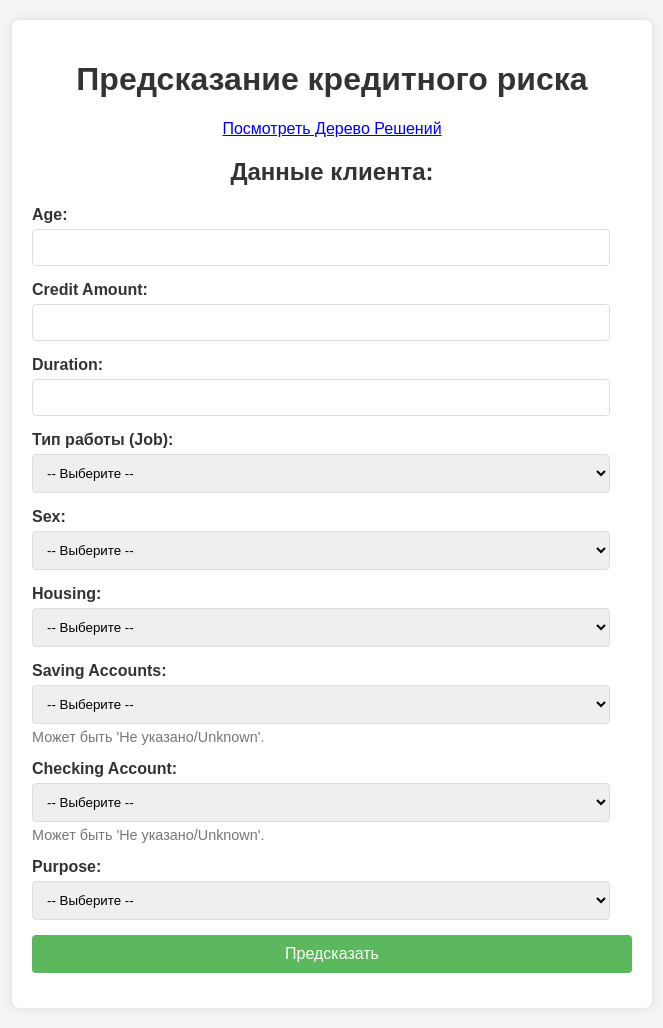
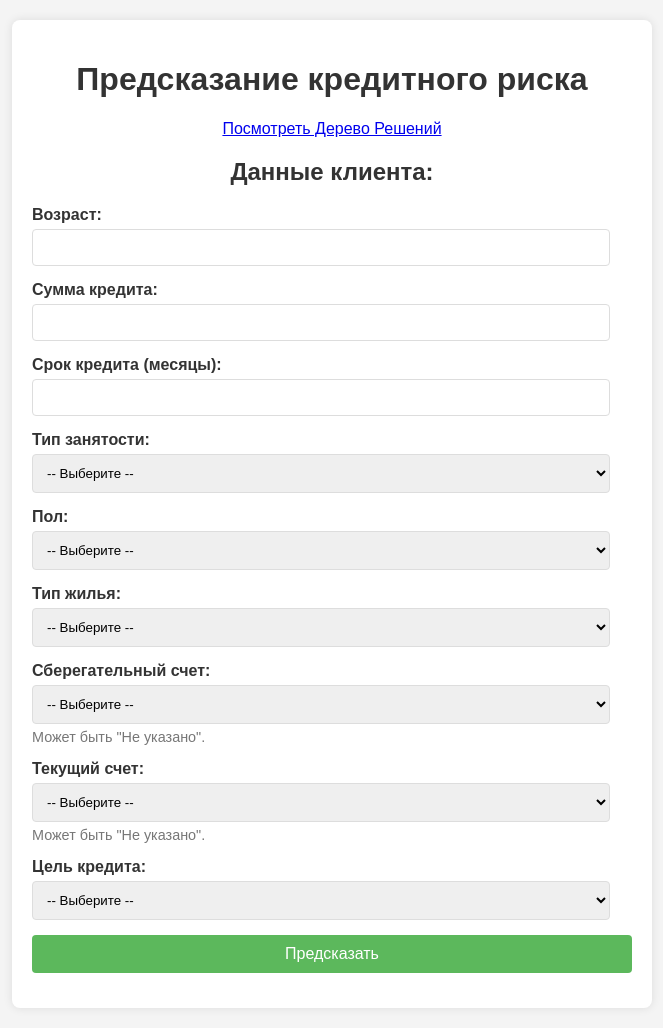
Before and after one commit to amerk-dev/AI_CourseWork, a Flask app: page / in a window 1280 px wide. Shown: the whole page, without its empty margins (308-971 px from the left). Run offline with Flask 3, Linux system fonts and the light colour scheme.

Commit message:
руссифицировал

```diff
--- a/app.py
+++ b/app.py
@@ -1,48 +1,97 @@
 # credit_risk_app/app.py
-from flask import Flask, request, render_template, jsonify, send_from_directory  # <--- Добавлено send_from_directory
+from flask import Flask, request, render_template, jsonify, send_from_directory
 import pandas as pd
 import numpy as np
-import os  # <--- Добавлено
+import os
 
 from src.predict import make_prediction
 from src.config import (
     CATEGORICAL_COLS_FOR_OHE, ORIGINAL_NUMERICAL_COLS,
-    MODEL_DIR  # <--- Добавлено для пути к изображению дерева
+    MODEL_DIR
 )
 
 app = Flask(__name__)
 
-# ... (остальной код app.py, включая FORM_FIELDS, OPTIONS, @app.route('/'), @app.route('/api/predict')) ...
-# (Код для @app.route('/') и @app.route('/api/predict') остается таким же, как в предыдущем ответе)
-# ... (весь код до if __name__ == '__main__':)
+# --- Русские отображаемые имена и опции ---
+DISPLAY_NAMES_NUMERICAL = {
+    'Age': 'Возраст',
+    'Credit amount': 'Сумма кредита',
+    'Duration': 'Срок кредита (месяцы)'
+}
 
-# Копируем сюда предыдущий код для index и api_predict
-# Определяем поля, которые должны быть в форме.
-# Мы возьмем их из конфигурации, чтобы быть консистентными.
-# 'Job' уже есть в CATEGORICAL_COLS_FOR_OHE
-FORM_FIELDS_NUMERICAL = ORIGINAL_NUMERICAL_COLS
-FORM_FIELDS_CATEGORICAL = [col for col in CATEGORICAL_COLS_FOR_OHE if col != 'Job']  # 'Job' отдельно обработаем
+DISPLAY_NAMES_CATEGORICAL = {
+    'Job': 'Тип занятости',
+    'Sex': 'Пол',
+    'Housing': 'Тип жилья',
+    'Saving accounts': 'Сберегательный счет',
+    'Checking account': 'Текущий счет',
+    'Purpose': 'Цель кредита'
+}
 
-# Возможные значения для категориальных полей (можно расширить на основе уникальных значений датасета)
-# Для 'NA'/'Unknown' в select можно добавить опцию с value="" или "Unknown"
-SEX_OPTIONS = ['male', 'female']
-HOUSING_OPTIONS = ['own', 'rent', 'free']
-SAVING_ACCOUNTS_OPTIONS = ['Unknown', 'little', 'moderate', 'quite rich', 'rich']  # Добавили 'Unknown'
-CHECKING_ACCOUNT_OPTIONS = ['Unknown', 'little', 'moderate', 'rich']  # Добавили 'Unknown'
-PURPOSE_OPTIONS = ['radio/TV', 'education', 'furniture/equipment', 'car', 'business', 'repairs', 'domestic appliance',
-                   'others', 'vacation']  # Расширил немного
-JOB_OPTIONS = [
-    {"value": 0, "label": "0: Unskilled - non-resident"},
-    {"value": 1, "label": "1: Unskilled - resident"},
-    {"value": 2, "label": "2: Skilled"},
-    {"value": 3, "label": "3: Highly skilled"}
+# Русские опции для select-ов
+SEX_OPTIONS_RU = {
+    'male': 'Мужской',
+    'female': 'Женский'
+}
+HOUSING_OPTIONS_RU = {
+    'own': 'Собственное',
+    'rent': 'Аренда',
+    'free': 'Бесплатное'
+}
+# Для счетов, 'Unknown' уже обрабатывается в шаблоне как "Не указано"
+SAVING_ACCOUNTS_OPTIONS_RU = {
+    'little': 'Мало',
+    'moderate': 'Средне',
+    'quite rich': 'Достаточно много',
+    'rich': 'Много'
+    # 'Unknown' будет "Не указано"
+}
+CHECKING_ACCOUNT_OPTIONS_RU = {
+    'little': 'Мало',
+    'moderate': 'Средне',
+    'rich': 'Много'
+    # 'Unknown' будет "Не указано"
+}
+PURPOSE_OPTIONS_RU = {
+    'radio/TV': 'Радио/Телевизор',
+    'education': 'Образование',
+    'furniture/equipment': 'Мебель/Оборудование',
+    'car': 'Автомобиль',
+    'business': 'Бизнес',
+    'repairs': 'Ремонт',
+    'domestic appliance': 'Бытовая техника',
+    'others': 'Другое',
+    'vacation': 'Отпуск/Путешествие'
+}
+JOB_OPTIONS_RU = [
+    {"value": 0, "label": "0: Неквалифицированный (нерезидент)"},
+    {"value": 1, "label": "1: Неквалифицированный (резидент)"},
+    {"value": 2, "label": "2: Квалифицированный"},
+    {"value": 3, "label": "3: Высококвалифицированный"}
 ]
+
+# Маппинг для отображения опций в шаблоне
+# Ключ - имя поля, значение - словарь {оригинальное_значение: русское_значение}
+DISPLAY_OPTIONS_MAP = {
+    'Sex': SEX_OPTIONS_RU,
+    'Housing': HOUSING_OPTIONS_RU,
+    'Saving accounts': SAVING_ACCOUNTS_OPTIONS_RU,
+    'Checking account': CHECKING_ACCOUNT_OPTIONS_RU,
+    'Purpose': PURPOSE_OPTIONS_RU,
+    # Job обрабатывается отдельно через job_options_ru
+}
+
+# Русские метки для предсказаний
+RISK_LABELS_RU = {
+    'good': 'Хороший',
+    'bad': 'Плохой'
+}
 
 
 @app.route('/', methods=['GET', 'POST'])
 def index():
     prediction_result_display = None
-    form_data = {}  # Для сохранения введенных пользователем значений
+    form_data = {}
 
     if request.method == 'POST':
         try:
@@ -50,57 +99,74 @@ def index():
             form_data = raw_form_data.copy()
 
             input_data_for_prediction = {}
-            for field in FORM_FIELDS_NUMERICAL:
-                value = raw_form_data.get(field)
+            for field_key in DISPLAY_NAMES_NUMERICAL.keys():  # Используем ключи из нашего словаря
+                value = raw_form_data.get(field_key)
                 if value:
-                    input_data_for_prediction[field] = float(value) if '.' in value else int(value)
+                    input_data_for_prediction[field_key] = float(value) if '.' in value else int(value)
+                # else: обработка обязательных полей, если нужно
 
-            for field in FORM_FIELDS_CATEGORICAL:
-                value = raw_form_data.get(field)
-                if value == "Unknown" or not value:
-                    input_data_for_prediction[field] = None
-                else:
-                    input_data_for_prediction[field] = value
-
+            # 'Job' отдельно
             job_value = raw_form_data.get('Job')
             if job_value:
                 input_data_for_prediction['Job'] = int(job_value)
 
-            all_expected_fields = ORIGINAL_NUMERICAL_COLS + CATEGORICAL_COLS_FOR_OHE
-            for field_name in all_expected_fields:
-                if field_name not in input_data_for_prediction:
-                    if field_name in CATEGORICAL_COLS_FOR_OHE:
-                        input_data_for_prediction[field_name] = None
-                    else:
-                        app.logger.warning(f"Поле {field_name} отсутствует во входных данных для предсказания.")
+            for field_key in DISPLAY_NAMES_CATEGORICAL.keys():
+                if field_key == 'Job': continue  # Уже обработали
+                value = raw_form_data.get(field_key)
+                # "Unknown" или пустая строка из select обрабатывается в preprocess_features
+                # Поэтому передаем как есть или None если пустая строка (если поле не required)
+                if value == "Unknown" or not value:
+                    input_data_for_prediction[field_key] = "Unknown"  # Или None, если preprocess_features ожидает None
+                else:
+                    input_data_for_prediction[field_key] = value
 
-            app.logger.info(f"Данные для предсказания: {input_data_for_prediction}")
-            prediction = make_prediction(input_data_for_prediction)
+            app.logger.info(
+                f"Данные для предсказания (сырые из формы, но ключи как в модели): {input_data_for_prediction}")
 
-            if prediction and "error" not in prediction:
+            # Делаем предсказание
+            prediction_raw = make_prediction(
+                input_data_for_prediction)  # функция make_prediction вернет {'predicted_risk_label': 'good', ...}
+
+            if prediction_raw and "error" not in prediction_raw:
+                # Русифицируем метку
+                original_label = prediction_raw.get('predicted_risk_label', 'N/A')
                 prediction_result_display = {
-                    "label": prediction.get('predicted_risk_label', 'N/A'),
-                    "probability_good": f"{prediction.get('probability_good', 0) * 100:.2f}%"
+                    "label": RISK_LABELS_RU.get(original_label, original_label),  # Получаем русскую метку
+                    "probability_good": f"{prediction_raw.get('probability_good', 0) * 100:.2f}%"
                 }
-            elif prediction and "error" in prediction:
-                prediction_result_display = {"error": prediction["error"]}
+            elif prediction_raw and "error" in prediction_raw:
+                prediction_result_display = {
+                    "error": prediction_raw["error"]}  # Ошибки оставляем как есть или тоже русифицируем
             else:
-                prediction_result_display = {"error": "Не удалось получить предсказание."}
+                prediction_result_display = {"error": "Не удалось получить предсказание."}  # Русская ошибка
 
         except Exception as e:
             app.logger.error(f"Ошибка при обработке запроса: {e}", exc_info=True)
-            prediction_result_display = {"error": f"Произошла внутренняя ошибка: {str(e)}"}
+            prediction_result_display = {
+                "error": f"Произошла внутренняя ошибка. Пожалуйста, попробуйте позже."}  # Русская ошибка
+
+    # Собираем данные для передачи в шаблон
+    categorical_fields_for_template = {}
+    # Имена ключей, которые мы хотим передать в шаблон для генерации select-ов
+    categorical_keys_for_select = ['Sex', 'Housing', 'Saving accounts', 'Checking account', 'Purpose']
+
+    for key_original in categorical_keys_for_select:
+        # Формируем имя переменной с опциями, заменяя пробел на подчеркивание
+        options_variable_name = key_original.replace(' ', '_').upper() + '_OPTIONS_RU'
+        if options_variable_name in globals():
+            # globals()[options_variable_name] это, например, SEX_OPTIONS_RU
+            # .keys() вернет ['male', 'female']
+            categorical_fields_for_template[key_original] = list(globals()[options_variable_name].keys())
+        else:
+            app.logger.warning(f"Переменная с опциями {options_variable_name} не найдена для ключа '{key_original}'")
+            categorical_fields_for_template[key_original] = []  # Пустой список, чтобы шаблон не упал
 
     return render_template('index.html',
-                           numerical_fields=FORM_FIELDS_NUMERICAL,
-                           categorical_fields_data={
-                               "Sex": SEX_OPTIONS,
-                               "Housing": HOUSING_OPTIONS,
-                               "Saving accounts": SAVING_ACCOUNTS_OPTIONS,
-                               "Checking account": CHECKING_ACCOUNT_OPTIONS,
-                               "Purpose": PURPOSE_OPTIONS
-                           },
-                           job_options=JOB_OPTIONS,
+                           display_names_numerical=DISPLAY_NAMES_NUMERICAL,
+                           display_names_categorical=DISPLAY_NAMES_CATEGORICAL,
+                           job_options=JOB_OPTIONS_RU,
+                           categorical_fields_data=categorical_fields_for_template,
+                           display_options_map=DISPLAY_OPTIONS_MAP,
                            prediction=prediction_result_display,
                            form_data=form_data
                            )
@@ -108,33 +174,37 @@ def index():
 
 @app.route('/api/predict', methods=['POST'])
 def api_predict():
+    # ... (API эндпоинт можно оставить без изменений или добавить русификацию ошибок)
     if not request.is_json:
-        return jsonify({"error": "Missing JSON in request"}), 400
+        return jsonify({"error": "Запрос должен содержать JSON"}), 400  # Русская ошибка
     data = request.get_json()
     if not isinstance(data, dict):
-        return jsonify({"error": "Input data should be a JSON object"}), 400
+        return jsonify({"error": "Входные данные должны быть JSON объектом"}), 400  # Русская ошибка
     try:
-        prediction_result = make_prediction(data)
-        if "error" in prediction_result:
-            return jsonify(prediction_result), 400
-        return jsonify(prediction_result)
+        prediction_result_raw = make_prediction(data)
+        if "error" in prediction_result_raw:
+            return jsonify(prediction_result_raw), 400
+
+        # Русификация ответа API (опционально, зависит от требований к API)
+        original_label = prediction_result_raw.get('predicted_risk_label')
+        if original_label:
+            prediction_result_raw['predicted_risk_label_ru'] = RISK_LABELS_RU.get(original_label, original_label)
+
+        return jsonify(prediction_result_raw)
+
     except Exception as e:
         app.logger.error(f"API Error: {e}", exc_info=True)
-        return jsonify({"error": "Internal server error during prediction"}), 500
+        return jsonify({"error": "Внутренняя ошибка сервера при предсказании"}), 500  # Русская ошибка
 
 
-# Новый маршрут для отображения дерева решений
 @app.route('/decision_tree')
 def decision_tree_page():
-    # Путь к изображению дерева. Имя файла должно совпадать с тем, что генерируется в model_training.py
     tree_image_filename = 'decision_tree.png'
     tree_image_exists = os.path.exists(os.path.join(MODEL_DIR, tree_image_filename))
     return render_template('decision_tree.html', tree_image_filename=tree_image_filename,
                            tree_image_exists=tree_image_exists)
 
 
-# Маршрут для отдачи статических файлов (изображения дерева) из папки models
-# Flask по умолчанию ищет статику в папке 'static'. Мы делаем это для 'models'.
 @app.route('/models/<filename>')
 def serve_model_file(filename):
     return send_from_directory(MODEL_DIR, filename)
--- a/src/model_training.py
+++ b/src/model_training.py
@@ -18,6 +18,11 @@ from .config import (
 
 )
 from .data_preprocessing import get_train_test_data
+
+RISK_LABELS_RU_FOR_TREE = {
+    'bad': 'Плохой', # Порядок важен, должен совпадать с label_encoder_risk.classes_
+    'good': 'Хороший'
+}
 
 def build_model(input_shape):
     tf.random.set_seed(RANDOM_STATE)
--- a/templates/decision_tree.html
+++ b/templates/decision_tree.html
@@ -18,7 +18,7 @@
 <body>
     <div class="container">
         <h1>Визуализация Дерева Решений</h1>
-        <p><a href="{{ url_for('index') }}">Вернуться на главную</a></p>
+        <p><a href="{{ url_for('index') }}">Вернуться на главную страницу</a></p>
 
         {% if tree_image_exists %}
             <p>Это дерево решений было обучено на тех же данных, что и основная нейросетевая модель. Оно может помочь понять некоторые зависимости в данных.</p>
--- a/templates/index.html
+++ b/templates/index.html
@@ -5,37 +5,11 @@
     <meta name="viewport" content="width=device-width, initial-scale=1.0">
     <title>Предсказание кредитного риска</title>
     <style>
-        body {
-            font-family: sans-serif;
-            margin: 20px;
-            background-color: #f4f4f4;
-            color: #333;
-        }
-
-        .container {
-            background-color: #fff;
-            padding: 20px;
-            border-radius: 8px;
-            box-shadow: 0 0 10px rgba(0, 0, 0, 0.1);
-            max-width: 600px;
-            margin: auto;
-        }
-
-        h1, h2 {
-            color: #333;
-            text-align: center;
-        }
-
-        form div {
-            margin-bottom: 15px;
-        }
-
-        label {
-            display: block;
-            margin-bottom: 5px;
-            font-weight: bold;
-        }
-
+        body { font-family: sans-serif; margin: 20px; background-color: #f4f4f4; color: #333; }
+        .container { background-color: #fff; padding: 20px; border-radius: 8px; box-shadow: 0 0 10px rgba(0,0,0,0.1); max-width: 600px; margin: auto; }
+        h1, h2 { color: #333; text-align: center; }
+        form div { margin-bottom: 15px; }
+        label { display: block; margin-bottom: 5px; font-weight: bold; }
         input[type="number"], select {
             width: calc(100% - 22px); /* Учитываем padding и border */
             padding: 10px;
@@ -43,7 +17,6 @@
             border-radius: 4px;
             box-sizing: border-box; /* Важно для корректного расчета ширины */
         }
-
         input[type="submit"] {
             background-color: #5cb85c;
             color: white;
@@ -55,96 +28,67 @@
             display: block;
             width: 100%;
         }
-
-        input[type="submit"]:hover {
-            background-color: #4cae4c;
-        }
-
+        input[type="submit"]:hover { background-color: #4cae4c; }
         .prediction-result {
             margin-top: 20px;
             padding: 15px;
             border-radius: 4px;
             text-align: center;
         }
-
-        .prediction-result.good {
-            background-color: #dff0d8;
-            color: #3c763d;
-            border: 1px solid #d6e9c6;
-        }
-
-        .prediction-result.bad {
-            background-color: #f2dede;
-            color: #a94442;
-            border: 1px solid #ebccd1;
-        }
-
-        .prediction-result.error {
-            background-color: #fcf8e3;
-            color: #8a6d3b;
-            border: 1px solid #faebcc;
-        }
-
-        .form-note {
-            font-size: 0.9em;
-            color: #777;
-            margin-top: 5px;
-        }
+        .prediction-result.good { background-color: #dff0d8; color: #3c763d; border: 1px solid #d6e9c6;}
+        .prediction-result.bad { background-color: #f2dede; color: #a94442; border: 1px solid #ebccd1;}
+        .prediction-result.error { background-color: #fcf8e3; color: #8a6d3b; border: 1px solid #faebcc;}
+        .form-note { font-size: 0.9em; color: #777; margin-top: 5px; }
     </style>
 </head>
 <body>
     <div class="container">
         <h1>Предсказание кредитного риска</h1>
         <p style="text-align: center;"><a href="{{ url_for('decision_tree_page') }}">Посмотреть Дерево Решений</a></p>
+
         <form method="POST" action="/">
             <h2>Данные клиента:</h2>
-        {% for field in numerical_fields %}
+            {% for field_key, field_display_name in display_names_numerical.items() %}
             <div>
-            <label for="{{ field }}">{{ field.replace('_', ' ').title() }}:</label>
-            <input type="number" id="{{ field }}" name="{{ field }}"
-                   value="{{ form_data.get(field, '') }}" required step="any">
+                <label for="{{ field_key }}">{{ field_display_name }}:</label>
+                <input type="number" id="{{ field_key }}" name="{{ field_key }}"
+                       value="{{ form_data.get(field_key, '') }}" required step="any">
             </div>
             {% endfor %}
 
             <div>
-            <label for="Job">Тип работы (Job):</label>
+                <label for="Job">{{ display_names_categorical.Job }}:</label>
                 <select id="Job" name="Job" required>
                     <option value="">-- Выберите --</option>
                     {% for option in job_options %}
-                <option value="{{ option.value }}" {% if form_data.get(
-                'Job') == option.value|string %}selected{% endif %}>
+                    <option value="{{ option.value }}" {% if form_data.get('Job') == option.value|string %}selected{% endif %}>
                         {{ option.label }}
                     </option>
                     {% endfor %}
                 </select>
             </div>
 
-        {% for field, options in categorical_fields_data.items() %}
+            {% for field_key, options_data in categorical_fields_data.items() %}
+            {# field_key это, например, 'Sex', 'Housing' #}
+            {# options_data это, например, ['male', 'female'] или {'options': [...], 'display_name': '...'} #}
             <div>
-            <label for="{{ field }}">{{ field.replace('_', ' ').title() }}:</label>
-            <select id="{{ field }}" name="{{ field }}" required>
+                <label for="{{ field_key }}">{{ display_names_categorical[field_key] }}:</label>
+                <select id="{{ field_key }}" name="{{ field_key }}" required>
                     <option value="">-- Выберите --</option>
-                {# Для обязательных полей #}
-                {# Если поле может быть "Unknown" или пропущено, то можно сделать так: #}
-                {#
-                <option value="Unknown">Не указано/Unknown</option>
-                #}
-                {# или если preprocess_features обрабатывает None/пустую строку #}
-                {% if field in ['Saving accounts', 'Checking account'] %} {# Эти поля могут быть 'Unknown' #}
-                <option value="Unknown" {% if form_data.get(field)==
-                'Unknown' %}selected{% endif %}>Не указано/Unknown</option>
+                     {% if field_key in ['Saving accounts', 'Checking account'] %}
+                        <option value="Unknown" {% if form_data.get(field_key) == 'Unknown' %}selected{% endif %}>Не указано</option>
                     {% endif %}
-                {% for option_val in options %}
-                {% if option_val != 'Unknown' or field not in ['Saving accounts', 'Checking account'] %} {# Не дублируем
-                'Unknown' #}
-                <option value="{{ option_val }}" {% if form_data.get(field)== option_val %}selected{% endif %}>
-                    {{ option_val.replace('_', ' ').title() }}
+                    {% for option_val in options_data %}
+                        {% if option_val != 'Unknown' or field_key not in ['Saving accounts', 'Checking account'] %}
+                        <option value="{{ option_val }}" {% if form_data.get(field_key) == option_val %}selected{% endif %}>
+                            {# Здесь можно добавить маппинг для опций, если нужно #}
+                            {{ display_options_map.get(field_key, {}).get(option_val, option_val.replace('_', ' ').title()) }}
                         </option>
                         {% endif %}
                     {% endfor %}
                 </select>
-            {% if field in ['Saving accounts', 'Checking account'] %}
-            <p class="form-note">Может быть 'Не указано/Unknown'.</p>
+                {% if field_key in ['Saving accounts', 'Checking account'] %}
+                    <p class="form-note">Может быть "Не указано".</p>
                 {% endif %}
             </div>
             {% endfor %}
@@ -161,7 +105,7 @@
                     <p><strong>Ошибка:</strong> {{ prediction.error }}</p>
                 </div>
             {% else %}
-    <div class="prediction-result {{ 'good' if prediction.label == 'good' else 'bad' }}">
+                <div class="prediction-result {{ 'good' if prediction.label == 'Хороший' else 'bad' }}"> {# Обновлено для русского 'Хороший' #}
                     <p><strong>Метка риска:</strong> {{ prediction.label }}</p>
                     <p><strong>Вероятность "хорошего" риска:</strong> {{ prediction.probability_good }}</p>
                 </div>
```
Also changed, not shown: 1 other file. Lines whose indentation alone changed are shown as unchanged.
